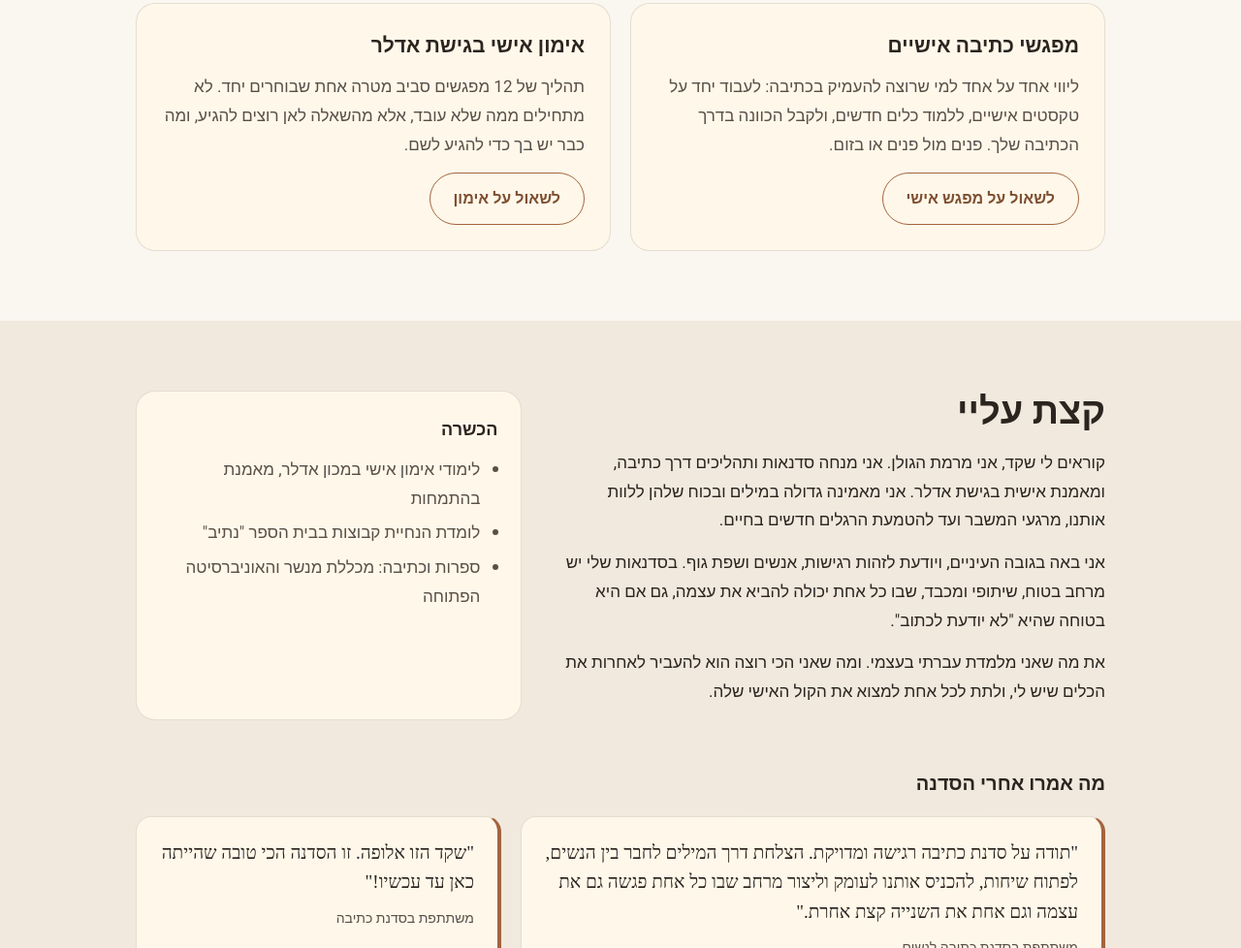
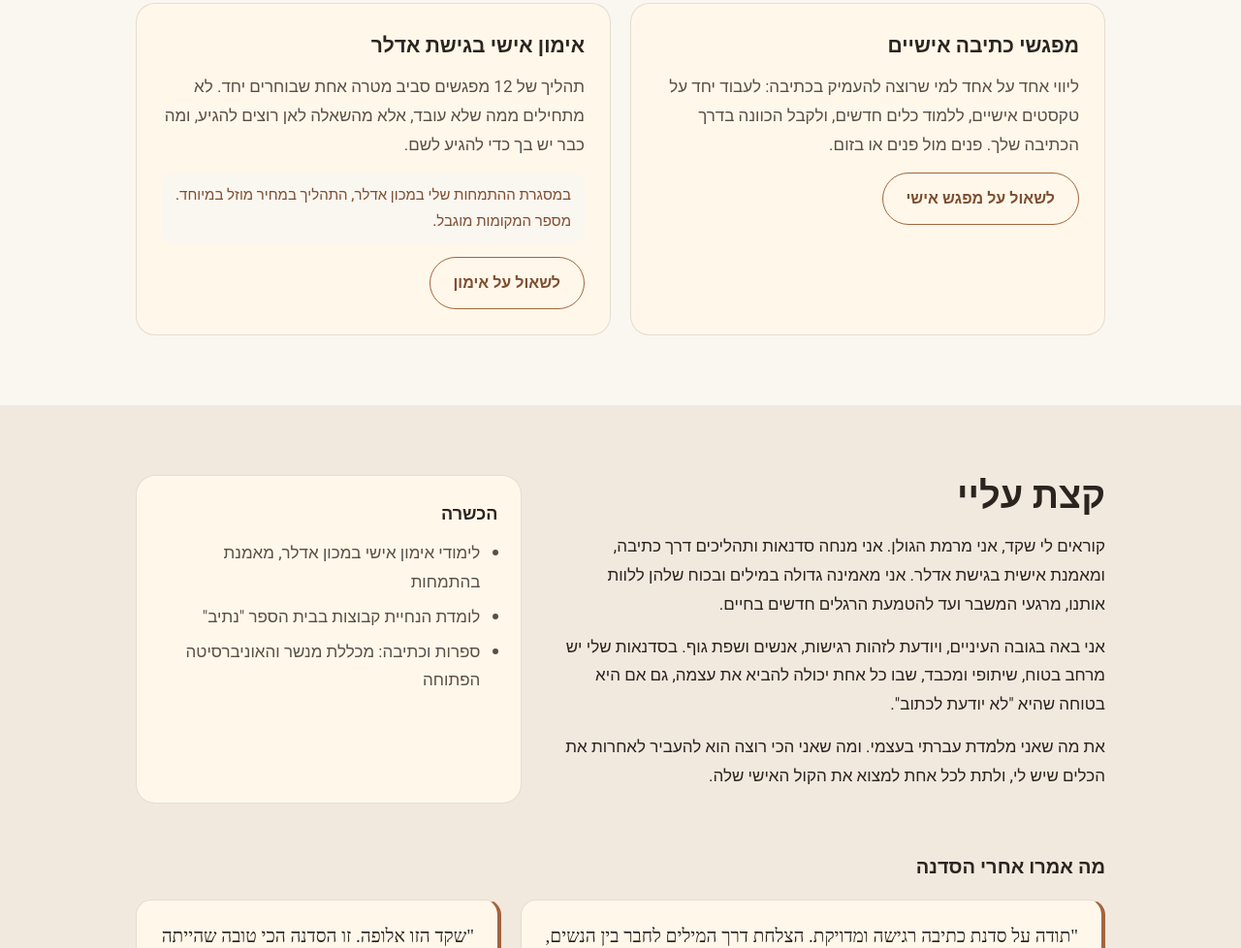
Before and after one commit to shakedha94-bit/shaked-landing, a plain HTML site: page index.html in a window 1280 px wide. Shown: the part 2640-3618 px from the top of the page at 97% size. Drawn offline with Linux system fonts and the light colour scheme; a web font is replaced by a local one.

Commit message:
Add discounted practicum note to Adler coaching card
Co-Authored-By: Claude Opus 5.5 <noreply@anthropic.com>

```diff
--- a/index.html
+++ b/index.html
@@ -102,6 +102,7 @@ blockquote{font-family:var(--quote);font-size:clamp(24px,3.4vw,32px);line-height
 .card{background:var(--cream);border:1px solid var(--line);border-radius:20px;padding:26px}
 .card h3{font-size:21px;margin:0 0 8px}
 .card p{margin:0 0 14px;color:var(--ink-soft)}
+.card .offer{font-size:15px;font-weight:500;color:var(--terracotta-dark);background:var(--paper);border-radius:12px;padding:10px 14px}
 @media (max-width:760px){.more-grid{grid-template-columns:1fr}}
 
 /* about */
@@ -250,6 +251,7 @@ footer .wrap{display:flex;justify-content:space-between;flex-wrap:wrap;gap:8px}
       <div class="card">
         <h3>אימון אישי בגישת אדלר</h3>
         <p>תהליך של 12 מפגשים סביב מטרה אחת שבוחרים יחד. לא מתחילים ממה שלא עובד, אלא מהשאלה לאן רוצים להגיע, ומה כבר יש בך כדי להגיע לשם.</p>
+        <p class="offer">במסגרת ההתמחות שלי במכון אדלר, התהליך במחיר מוזל במיוחד. מספר המקומות מוגבל.</p>
         <a class="btn btn-ghost" href="https://wa.me/972525557923?text=%D7%94%D7%99%D7%99%20%D7%A9%D7%A7%D7%93%2C%20%D7%90%D7%A9%D7%9E%D7%97%20%D7%9C%D7%A9%D7%9E%D7%95%D7%A2%20%D7%A4%D7%A8%D7%98%D7%99%D7%9D" target="_blank" rel="noopener">לשאול על אימון</a>
       </div>
     </div>
```
